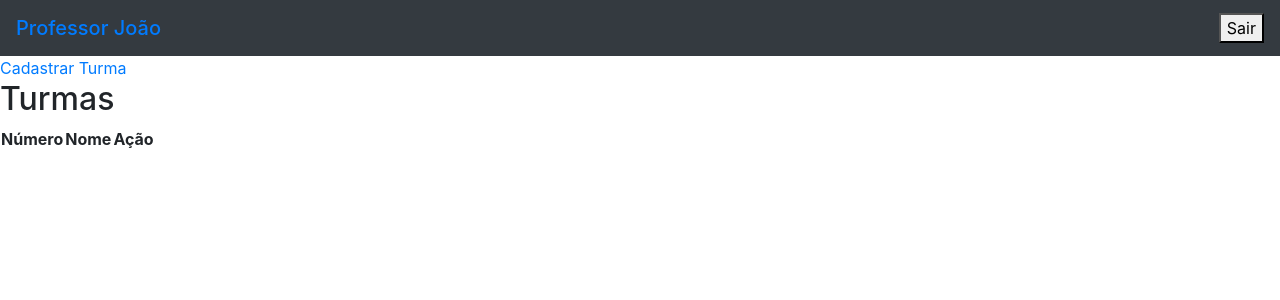
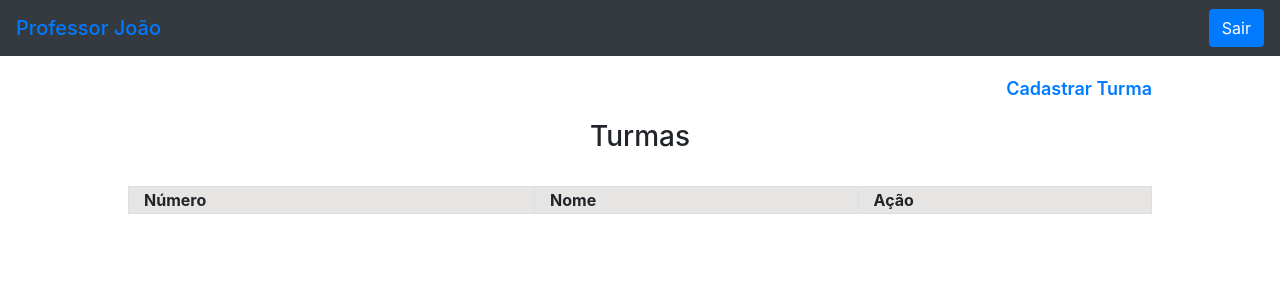
Before and after one commit to Caroline-Stos/Prova_SAEP, a Django app: page / in a window 1280 px wide. Shown: the top 300 px of the page. Run offline with Django 5.2, Linux system fonts and the light colour scheme; a user stored in the database is signed in; data comes from the database, SQL or seed files in the repository; both versions use the stored data as it was after the commit; data that the repository does not hold is empty.

Commit message:
sistema ok

```diff
--- a/core/settings.py
+++ b/core/settings.py
@@ -106,6 +106,9 @@ USE_TZ = True
 # https://docs.djangoproject.com/en/5.0/howto/static-files/
 
 STATIC_URL = 'static/'
+STATICFILES_DIRS = [
+    os.path.join(BASE_DIR, 'static')
+]
 
 # Default primary key field type
 # https://docs.djangoproject.com/en/5.0/ref/settings/#default-auto-field
--- /dev/null
+++ b/static/css/style.css
@@ -0,0 +1,61 @@
+header {
+    width: 100%;
+}
+
+body {
+    width: 100%;
+    display: flex;
+    flex-direction: column;
+    align-items: center;
+}
+
+.content{
+    width: 100%;
+}
+
+h3 {
+    margin-bottom: 2rem;
+}
+
+.button_cadastro {
+    width: 80%;
+    height: 4rem;
+    display: flex;
+    justify-content: flex-end;
+    align-items: center;
+}
+
+.button_cadastro a, .td_acoes a {
+    text-decoration: none;
+}
+
+.fonte_style {
+    font-weight: 600;
+    font-size: 18px;
+}
+
+table {
+    width: 80%;
+}
+
+table th {
+    background-color: rgb(231, 228, 228);
+}
+
+table tr, table th {
+    border: 1px solid #ddd;
+    padding-left: 15px;
+}
+
+table td {
+    padding-left: 15px;
+}
+
+.td_acoes {
+    display: flex;
+    justify-content:space-evenly;
+}
+
+.cadastrar_box {
+    margin-top: 80px;
+}
--- a/templates/home.html
+++ b/templates/home.html
@@ -1,3 +1,5 @@
+{% load static %}
+
 <!DOCTYPE html>
 <html lang="en">
 <head>
@@ -5,23 +7,25 @@
     <meta name="viewport" content="width=device-width, initial-scale=1.0">
     <link rel="stylesheet" href="https://cdn.jsdelivr.net/npm/bootstrap@4.0.0/dist/css/bootstrap.min.css" integrity="sha384-Gn5384xqQ1aoWXA+058RXPxPg6fy4IWvTNh0E263XmFcJlSAwiGgFAW/dAiS6JXm" crossorigin="anonymous">
     <title>Turmas</title>
+    <link rel="stylesheet" href="{% static "css/style.css" %}">
 </head>
 <header>
     <nav class="navbar navbar-dark bg-dark">
         <span class="navbar-brand mb-0 h1"><a href="{% url 'home' %}">{{ professor.nome }}</a></span>
         <form id="logout-form" action="{% url 'logout' %}" method="post">
             {% csrf_token %}
-            <button type="submit">Sair</button>
+            <button type="submit" class="btn btn-primary">Sair</button>
         </form>
     </nav>
 </header>
 <body>
     {% block content %}
-    <div>
-        <a href="{% url 'cadastrar_turma' %}">Cadastrar Turma</a>
+    <div class="button_cadastro">
+        <a href="{% url 'cadastrar_turma' %}" class="fonte_style">Cadastrar Turma</a>
     </div>
-    <div>
-        <h2>Turmas</div>
+
+    <h3>Turmas</h3>
+
     <table>
         <thead>
             <tr>
@@ -33,12 +37,10 @@
         <tbody>
             {% if turmas %}
             {% for turma in turmas %}
-                <!-- Aqui vão os dados das turmas -->
             <tr>
                 <td>{{ turma.id }}</td>
                 <td>{{ turma.nome }}</td>
-                    <td>
-                        <!-- Botões de ação para esta turma -->
+                <td class="td_acoes fonte_style">
                     <a href="{% url 'deletar_turma' turma.id %}">Excluir</a>
                     <a href="{% url 'listar_atividades' turma.id %}">Visualizar</a>
                 </td>
@@ -47,5 +49,6 @@
             {% endif %}
         </tbody>
     </table>
+
     {% endblock content %}
 </body>
```
Also changed, not shown: templates/cadastrar.html (+4 -3 lines), templates/confirmar_exclusao.html (+6 -3 lines), templates/listar_atividades.html (+4 -3 lines), README.md, saep_db.db. Lines whose indentation alone changed are shown as unchanged.
